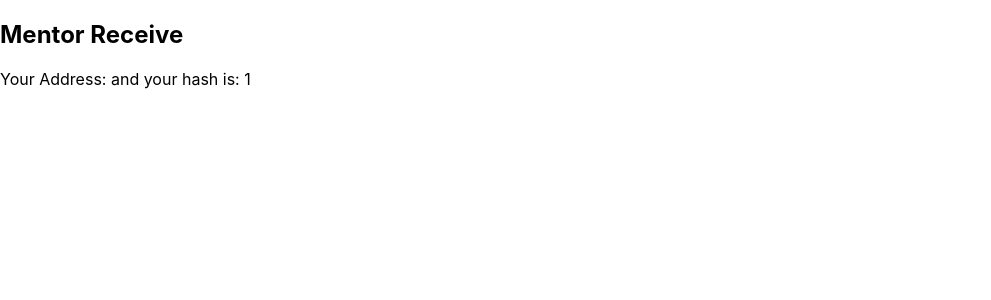
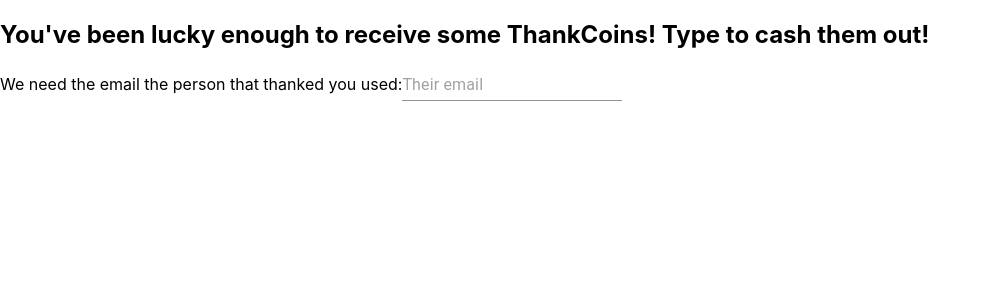
Before and after one commit to peterlewandowski/tech-thanks, a React (Vite) app in the folder tech-thanks/: page /thanks/1 in a window 1280 px wide. Shown: the top 300 px of the page, without its empty margins (0-991 px from the left). Built offline with nearby package versions, Linux system fonts and the light colour scheme.

Commit message:
hash recognized.

```diff
--- a/tech-thanks/src/scenes/MentorReceive.jsx
+++ b/tech-thanks/src/scenes/MentorReceive.jsx
@@ -1,15 +1,41 @@
 import { useContext } from "react";
 import {UserContext} from "../components/context/UserContext"
 import { Link, useParams } from "react-router-dom";
+import { Input } from '@mui/material';
+import { useState } from "react";
+import {oneWayHash,getDomain} from "../components/services/hash"
 
 export default function MentorReceive() {
   const {user,setUser} = useContext(UserContext);
+  const [verifiedEmail,setverifiedEmaill] = useState("")
+  const [typedEmail,setTypedEmail] = useState("")
   let { hash } = useParams();
 
-  return (<>
-  <h2>Mentor Receive</h2>
-  Your Address: {user.address}
-  and your hash is: {hash}
+  const handleEmail = (e) => {
+    setTypedEmail(e.target.value);
+     oneWayHash(e.target.value).then(possibleHash => {
+            if (possibleHash ==hash ) {
+                setverifiedEmaill(e.target.value)
+            }
+    })
+  }
+
+
+
+  return (
+
+  <>
+    <h2>You've been lucky enough to receive some ThankCoins! Type to cash them out!</h2>
+    {verifiedEmail ?
+             <div>this is{verifiedEmail} has been verified</div>
+    :
+        <div>
+          We need the email the person that thanked you used:
+             <Input placeholder="Their email" onChange={handleEmail}  />
+         </div>
+
+    }
+
   </>
   )
 }
--- a/tech-thanks/src/scenes/ThankerSend.jsx
+++ b/tech-thanks/src/scenes/ThankerSend.jsx
@@ -41,6 +41,7 @@
             <h2>Let's thank that Mentor that got you into tech</h2>
             <div id="whowethank">Who are we thanking:    <Input placeholder="Their email" onChange={handleEmail}  /></div>
             <div id="starSelection">
+            user.thankcoins : {user.thankcoins }
             { user.thankcoins  == 0 ?
                 <div>No stars to give today. wait until tomorrow</div>
             : ""
```
